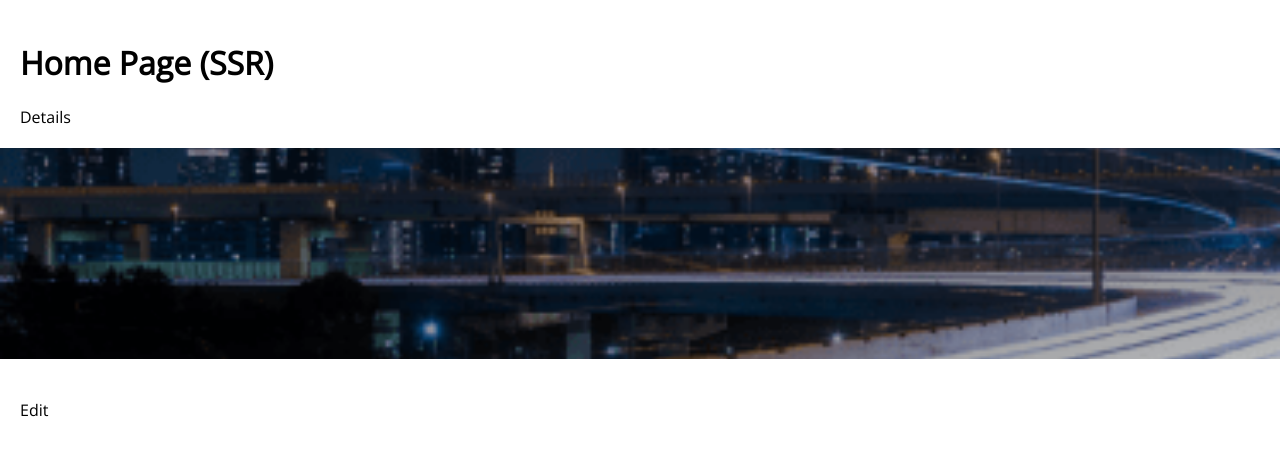
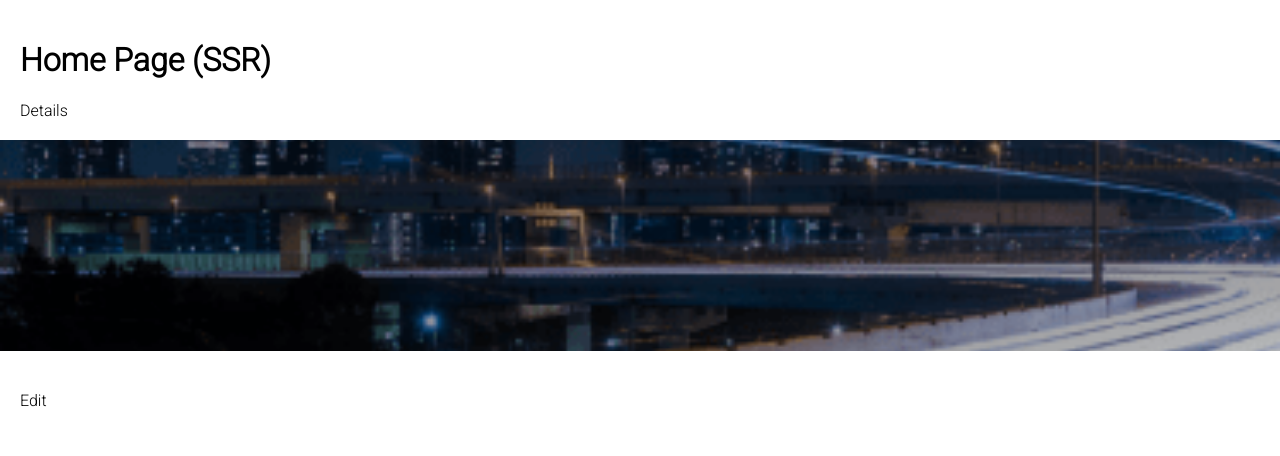
Before and after one commit to jsphkhan/nextjs-12-try, a Next.js app: page / in a window 1280 px wide. Shown: the top 456 px of the page. Built offline with nearby package versions, Linux system fonts and the light colour scheme; no server answers.

Commit message:
feat: using roboto font

```diff
--- a/pages/_document.js
+++ b/pages/_document.js
@@ -5,10 +5,7 @@
     return (
       <Html>
         <Head>
-          <link
-            href="https://fonts.googleapis.com/css?family=Open+Sans&display=swap"
-            rel="stylesheet"
-          />
+          <link href="https://fonts.googleapis.com/css2?family=Roboto:wght@300&display=swap" rel="stylesheet" />
         </Head>
         <body>
           <Main />
--- a/styles/globals.css
+++ b/styles/globals.css
@@ -2,7 +2,7 @@
 body {
   padding: 0;
   margin: 0;
-  font-family: 'Open Sans',serif;
+  font-family: 'Roboto', sans-serif;
 }
 
 a {
```
